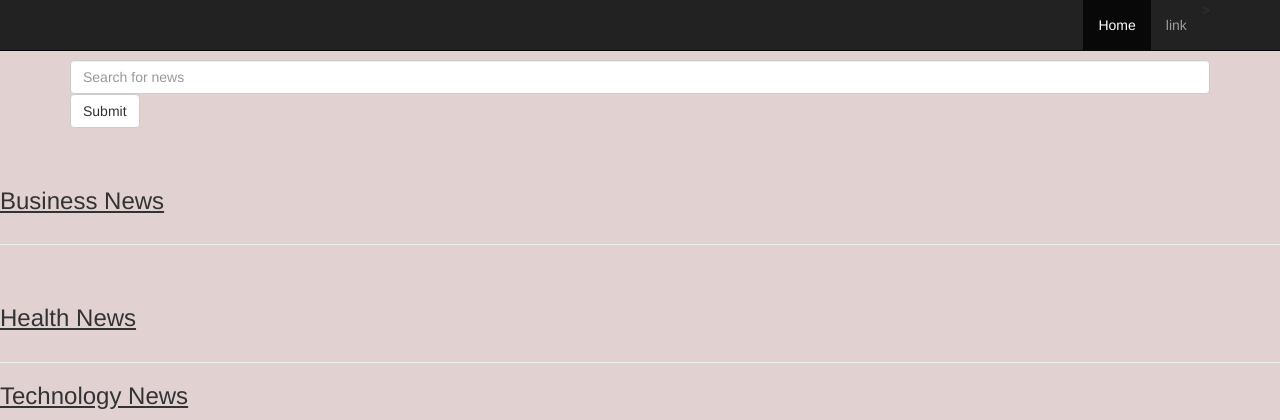
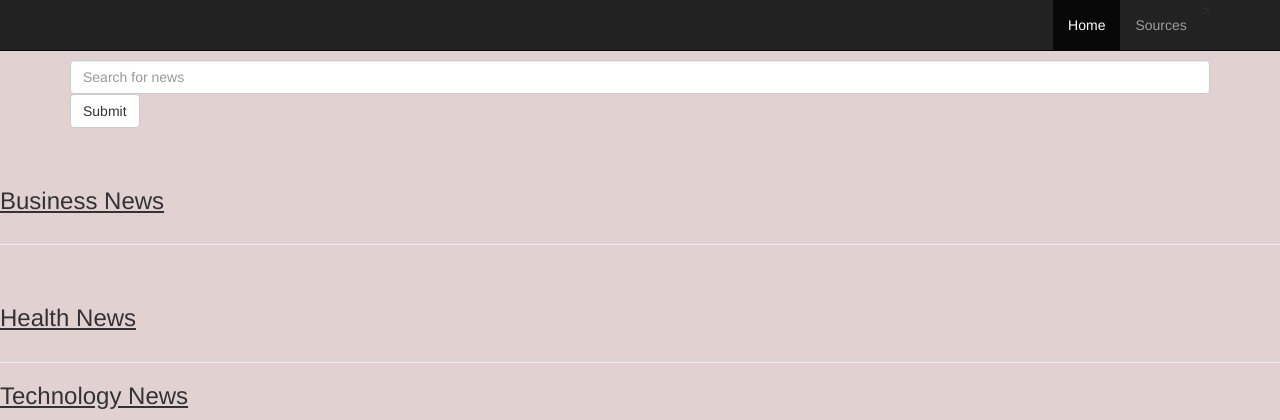
Before and after one commit to JKimani77/News, a Python web app: template app/templates/home.html in a window 1280 px wide. Shown: the top 420 px of the page. Run offline with Jinja, Linux system fonts and the light colour scheme; the template is opened without the code that fills it, so the values that code supplies are empty; some libraries are stand-ins or nearby versions.

Commit message:
added inline styling to index page and modified navbar

```diff
--- a/app/templates/home.html
+++ b/app/templates/home.html
@@ -1,13 +1,5 @@
 {% extends 'base.html'%}
 {% import 'macros.html' as macro%}
-
-
-<!-- Styles block -->
-{% block styles%}
-    {{ super() }}
-    <link rel="stylesheet" href="{{url_for('static',filename='css/home.css')}}">
-{% endblock %}
-
 
 
 <!DOCTYPE html>
@@ -19,6 +11,16 @@
         {% else %}
         <title> Welcome to NOTBBCNEWS </title>
         {% endif %}
+
+        <!-- Styles block -->
+        {% block styles%}
+        {{ super() }}
+        <link rel="stylesheet" href="{{url_for('static',filename='css/home.css')}}">
+        {% endblock %}
+
+        <style>
+            body {background-color: floralwhite;}
+        </style>
 
     </head>
 
--- a/app/templates/navbar.html
+++ b/app/templates/navbar.html
@@ -11,8 +11,8 @@
       </div>
       <div class="collapse navbar-collapse">
         <ul class="nav navbar-nav pull-right">
-          <li class="active"><a href="#">Home</a></li>
-          <li><a href="#">link</a></li>
+          <li class="active"><a href="/">Home</a></li>
+          <li><a href="/">Sources</a></li>
           >
         </ul>
       </div><!--/.nav-collapse -->
```
